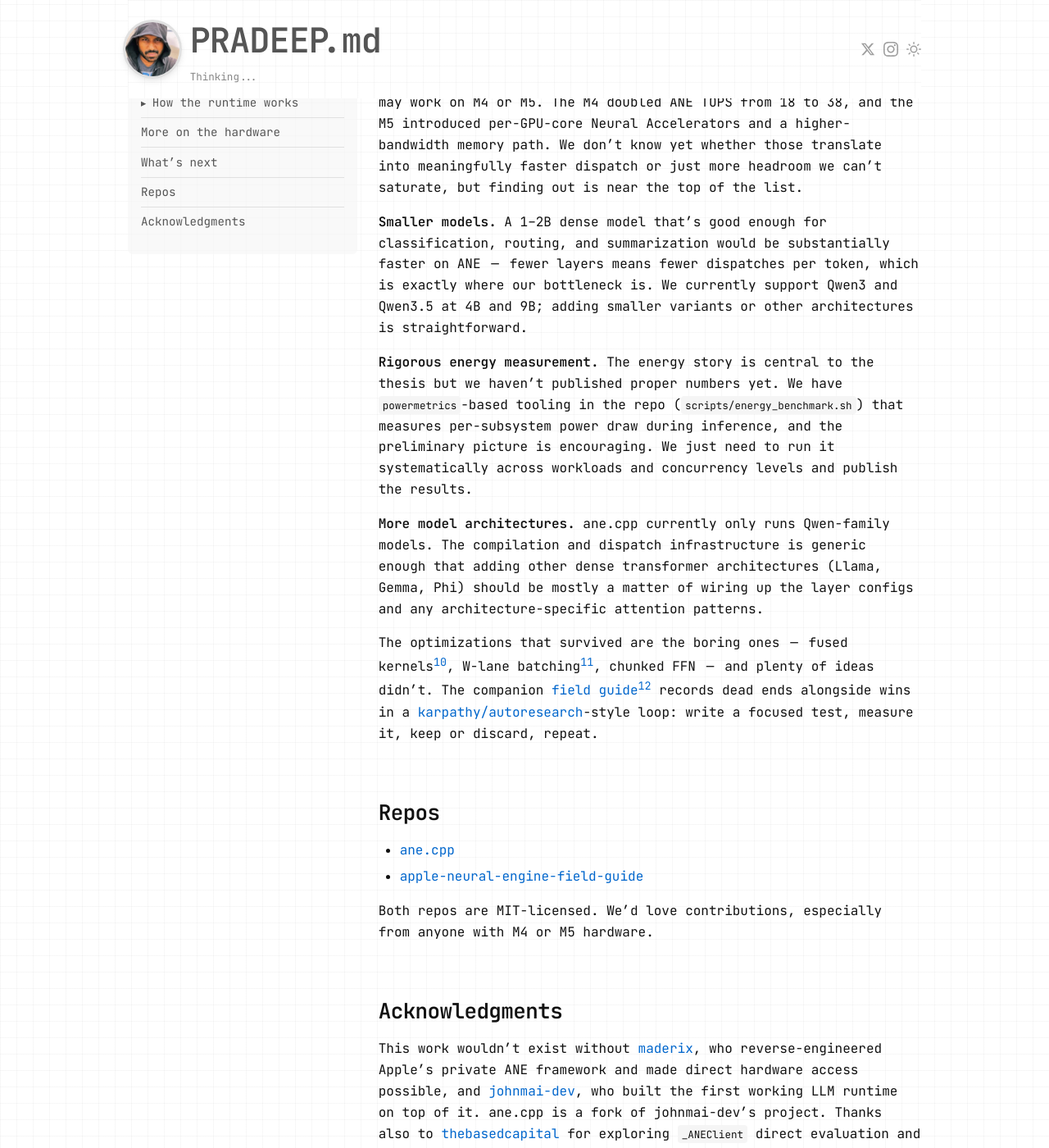
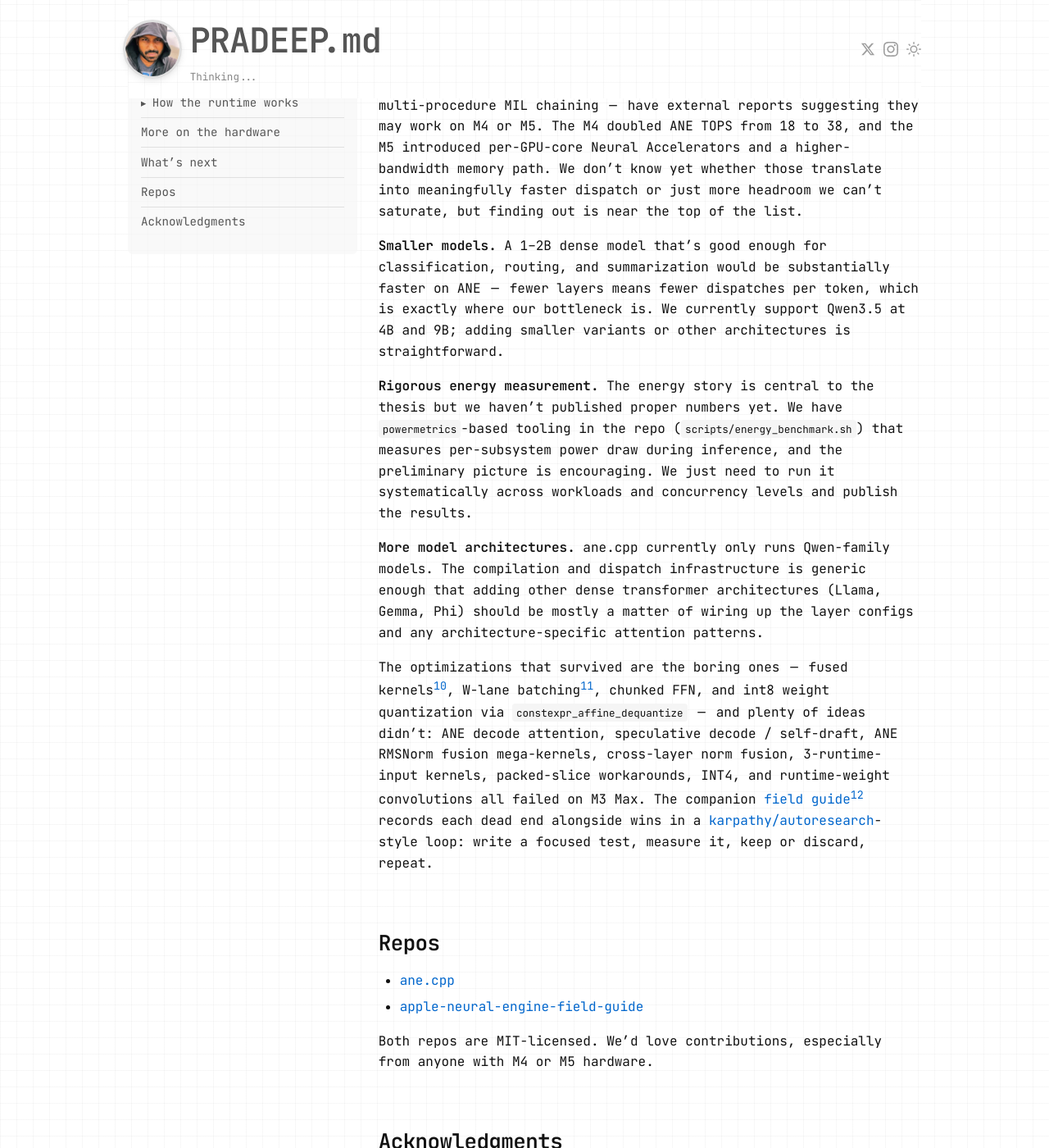
Before and after one commit to skyfallsin/skyfallsin.github.io, a Jekyll site: the page built from _posts/2026-03-30-apple-neural-engine-local-llm-agents.md, in a window 1280 px wide and 1400 px high, scrolled down 6475 px. Shown: the whole window at 82% size. Built offline with Jekyll 4.4.1, drawn with Linux system fonts in a browser that asks for light colours; nearby versions of some CDN libraries; some of the changed text lies outside the part shown.

Commit message:
update ANE blog prose to match fresh Qwen3.5 benchmark data
- title/description: reference Qwen3.5 and int8 numbers
- 'what we built' intro: Qwen3.5 focus, add methodology note
- 'smaller models': drop Qwen3 reference
- dead ends paragraph: list explicit failures, add int8 as a win
- footnote 6: Qwen3.5 only with 4B/9B links

```diff
--- a/_posts/2026-03-30-apple-neural-engine-local-llm-agents.md
+++ b/_posts/2026-03-30-apple-neural-engine-local-llm-agents.md
@@ -1,9 +1,9 @@
 ---
 layout: post
-title: "Running 4B+ models on Apple's Neural Engine"
+title: "Running Qwen3.5 on Apple's Neural Engine"
 date: 2026-03-30
 published: true
-description: "Dense 4B and 9B models run end-to-end on ANE. The interesting part isn't single-stream speed — it's running four concurrent agent streams locally without draining the battery."
+description: "Qwen3.5-4B hits 11.66 tok/s single-stream on ANE with int8 quantization, and four concurrent streams reach 28.62 tok/s aggregate — all on the Neural Engine, GPU and CPU idle."
 ---
 
 **TL;DR:**
@@ -131,13 +131,13 @@
 
 **Newer chips.** All of our measurements are on M3 Max, and several dead ends — runtime-weight convolutions, `_ANEClient` direct evaluation, multi-procedure MIL chaining — have external reports suggesting they may work on M4 or M5. The M4 doubled ANE TOPS from 18 to 38, and the M5 introduced per-GPU-core Neural Accelerators and a higher-bandwidth memory path. We don't know yet whether those translate into meaningfully faster dispatch or just more headroom we can't saturate, but finding out is near the top of the list.
 
-**Smaller models.** A 1–2B dense model that's good enough for classification, routing, and summarization would be substantially faster on ANE — fewer layers means fewer dispatches per token, which is exactly where our bottleneck is. We currently support Qwen3 and Qwen3.5 at 4B and 9B; adding smaller variants or other architectures is straightforward.
+**Smaller models.** A 1–2B dense model that's good enough for classification, routing, and summarization would be substantially faster on ANE — fewer layers means fewer dispatches per token, which is exactly where our bottleneck is. We currently support Qwen3.5 at 4B and 9B; adding smaller variants or other architectures is straightforward.
 
 **Rigorous energy measurement.** The energy story is central to the thesis but we haven't published proper numbers yet. We have `powermetrics`-based tooling in the repo (`scripts/energy_benchmark.sh`) that measures per-subsystem power draw during inference, and the preliminary picture is encouraging. We just need to run it systematically across workloads and concurrency levels and publish the results.
 
 **More model architectures.** ane.cpp currently only runs Qwen-family models. The compilation and dispatch infrastructure is generic enough that adding other dense transformer architectures (Llama, Gemma, Phi) should be mostly a matter of wiring up the layer configs and any architecture-specific attention patterns.
 
-The optimizations that survived are the boring ones — fused kernels[^10], W-lane batching[^11], chunked FFN — and plenty of ideas didn't. The companion [field guide](https://github.com/skyfallsin/apple-neural-engine-field-guide)[^13] records dead ends alongside wins in a [karpathy/autoresearch](https://github.com/karpathy/autoresearch)-style loop: write a focused test, measure it, keep or discard, repeat.
+The optimizations that survived are the boring ones — fused kernels[^10], W-lane batching[^11], chunked FFN, and int8 weight quantization via `constexpr_affine_dequantize` — and plenty of ideas didn't: ANE decode attention, speculative decode / self-draft, ANE RMSNorm fusion mega-kernels, cross-layer norm fusion, 3-runtime-input kernels, packed-slice workarounds, INT4, and runtime-weight convolutions all failed on M3 Max. The companion [field guide](https://github.com/skyfallsin/apple-neural-engine-field-guide)[^13] records each dead end alongside wins in a [karpathy/autoresearch](https://github.com/karpathy/autoresearch)-style loop: write a focused test, measure it, keep or discard, repeat.
 
 ## Repos
 
@@ -162,7 +162,7 @@
 
 [^5]: [johnmai-dev/ANE-LM](https://github.com/johnmai-dev/ANE-LM) — built the first working LLM inference runtime on top of maderix's ANE bridge, including safetensors loading, tokenizer support, chat templates, and a full Qwen3 forward pass on ANE. ane.cpp is a fork of this project.
 
-[^6]: [Qwen3](https://huggingface.co/Qwen/Qwen3-4B) and [Qwen3.5](https://huggingface.co/Qwen/Qwen3.5-4B) are dense transformer models from Alibaba's Qwen team. Qwen3.5 uses a hybrid architecture mixing full attention with DeltaNet linear attention layers. We currently support the 4B and 9B parameter variants.
+[^6]: [Qwen3.5](https://huggingface.co/Qwen/Qwen3.5-4B) is a dense transformer model from Alibaba's Qwen team, using a hybrid architecture that mixes full attention with DeltaNet linear attention layers. We support the [4B](https://huggingface.co/Qwen/Qwen3.5-4B) and [9B](https://huggingface.co/Qwen/Qwen3.5-9B) parameter variants.
 
 [^7]: Qwen3.5-4B uses a [hybrid DeltaNet + full attention architecture](https://qwenlm.github.io/blog/qwen3.5/) where most layers use linear attention with convolutional state, and every Nth layer uses standard full attention with KV cache. This means the per-layer ANE kernel structure varies — linear attention layers use a different projection pattern than full attention layers.
 
```
Also changed, not shown: other parts of _posts/2026-03-30-apple-neural-engine-local-llm-agents.md (+1 -1 lines).
